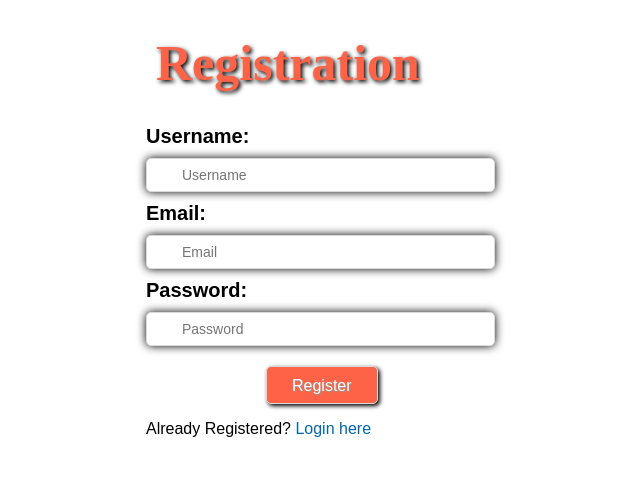
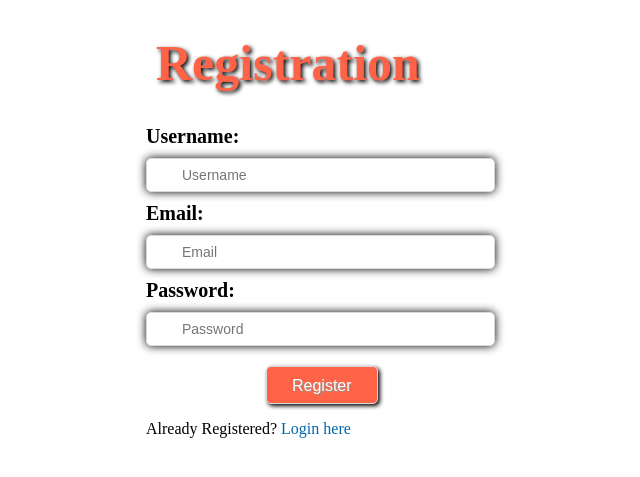
Before and after one commit to imumar/OST-project, a PHP site: page /register.php in a window 1280 px wide. Shown: the top 477 px of the page, without its empty margins (344-984 px from the left). Run offline with PHP 8.4, Linux system fonts and the light colour scheme.

Commit message:
Update css.css

```diff
--- a/css.css
+++ b/css.css
@@ -1,5 +1,5 @@
 body {
-     font-family:Arial,Sans- Serif;
+     font-family:Ubuntu,Sans- Serif;
 }
 .clearfix:before, .clearfix:after{
      content: "";
```
